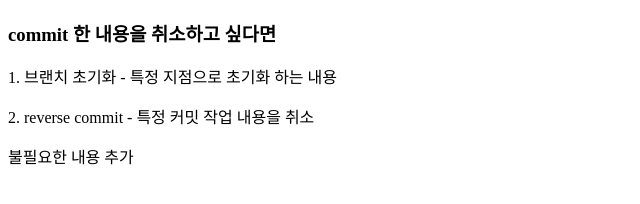
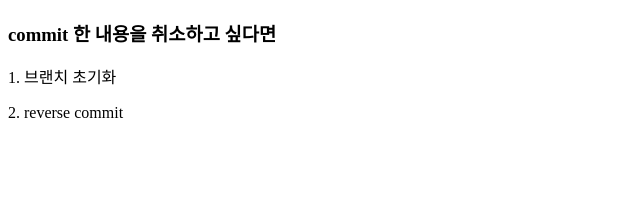
Before and after one commit to jihookuku/basic_project, a plain HTML site: page view/index.html in a window 1280 px wide. Shown: the whole page, without its empty margins (0-640 px from the left). Drawn offline with Linux system fonts and the light colour scheme.

Commit message:
Revert "불필요한 내용 추가"
This reverts commit 0e3ad627c4390a7e4f84f2a199209df9c028b86d.

# Conflicts:
#	view/index.html

```diff
--- a/view/index.html
+++ b/view/index.html
@@ -6,9 +6,8 @@
 </head>
 <body>
     <h3>commit 한 내용을 취소하고 싶다면</h3>
-    <p>1. 브랜치 초기화 - 특정 지점으로 초기화 하는 내용</p>
-    <p>2. reverse commit - 특정 커밋 작업 내용을 취소</p>
-    <p>불필요한 내용 추가</p>
+    <p>1. 브랜치 초기화</p>
+    <p>2. reverse commit</p>
 </body>
 <script>
     let msg = "simple message";
```
